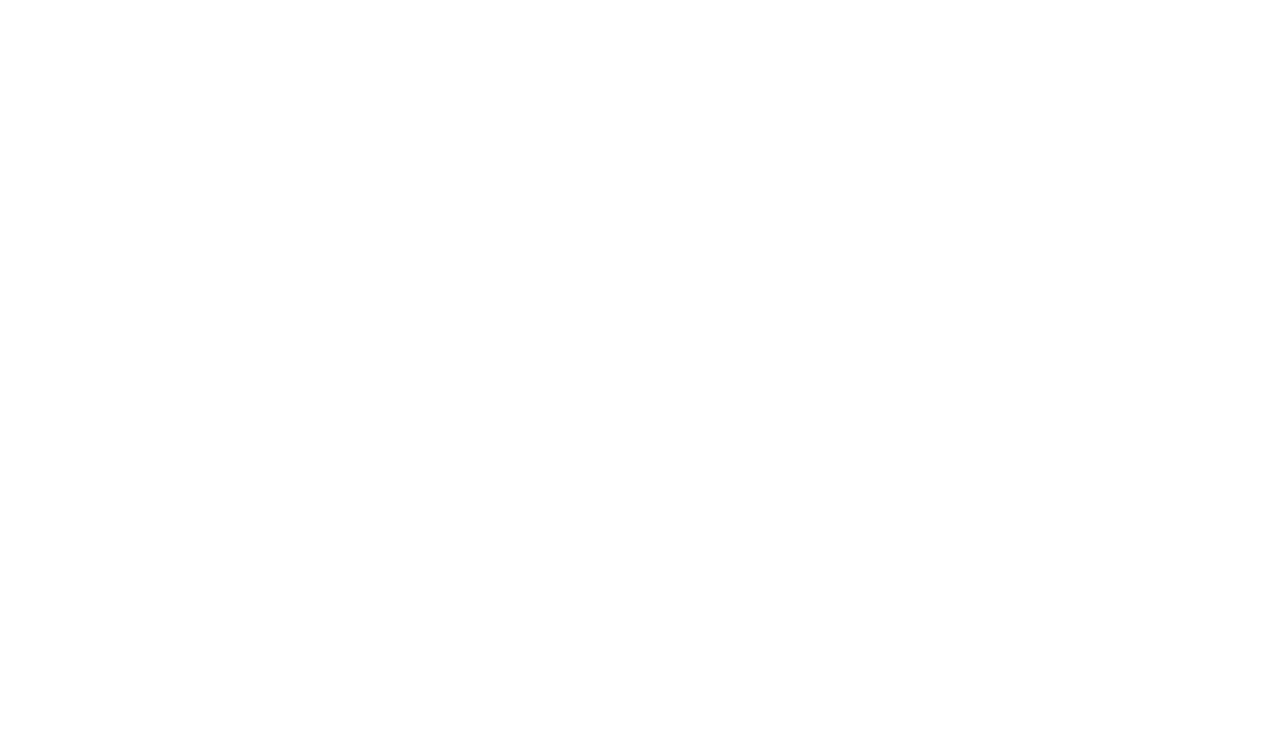
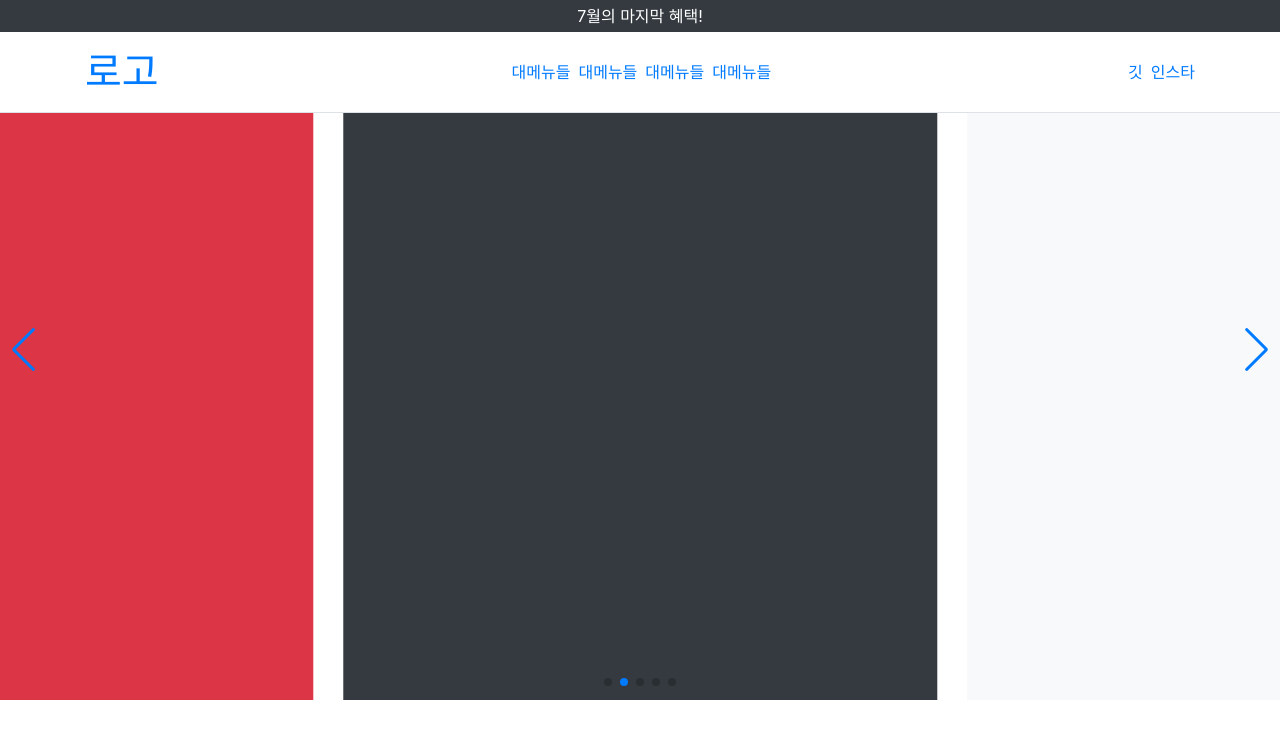
Before and after one commit to jisohyeon/2nd, a plain HTML site: page index.html in a window 1280 px wide. Drawn offline with nearby package versions, Linux system fonts and the light colour scheme.

Commit message:
2nd 제작한 메인페이지

```diff
--- a/index.html
+++ b/index.html
@@ -19,6 +19,62 @@
 
 </head>
 <body>
+    <!-- header#hd.border-bottom.fixed-top.bg-white.py-4/ pb(패딩 버튼-위에 붙는것) -->
+    <header id="hd" class="border-bottom fixed-top bg-white">
+        <!-- 컨테이더 밖에 광고 존재해야함 -->
+        <div class="bg-dark text-white text-center py-1">7월의 마지막 혜택!</div>
+        <div class="container py-3 d-flex justify-content-between align-items-center">
+            <!-- h1>a{로고} -->
+            <h1><a href="">로고</a></h1>
+            <!-- ul#gnb.d-md-flex>li.px-1*4>a{대메뉴들} -->
+            <ul id="gnb" class="d-md-flex">
+                <li class="px-1"><a href="">대메뉴들</a></li>
+                <li class="px-1"><a href="">대메뉴들</a></li>
+                <li class="px-1"><a href="">대메뉴들</a></li>
+                <li class="px-1"><a href="">대메뉴들</a></li>
+            </ul>
+            <!-- ul.sns.d-md-flex>li.px-1*2>a -->
+            <ul class="sns d-md-flex">
+                <li class="px-1"><a href="">깃</a></li>
+                <li class="pl-1"><a href="">인스타</a></li>
+            </ul>
 
+        </div>
+    </header>
+
+    <!-- .swiper.myswiper>.swiper-wrapper>.swiper-slide*5    맨 처음 스와이퍼는 필수 -->
+    <div class="swiper myswiper">
+        <div class="swiper-wrapper">
+            <div class="swiper-slide bg-danger"></div>
+            <div class="swiper-slide bg-dark"></div>
+            <div class="swiper-slide bg-light"></div>
+            <div class="swiper-slide bg-warning"></div>
+            <div class="swiper-slide bg-success"></div>
+        </div>
+        <div class="swiper-pagination"></div>
+        <div class="swiper-button-prev"></div>
+        <div class="swiper-button-next"></div>
+    </div>
+    <!-- 함수 세탁기 가져옴 -->
+    <script src="https://cdn.jsdelivr.net/npm/swiper@10/swiper-bundle.min.js"></script>
+    <script>
+        var swiper = new Swiper(".myswiper", {
+          spaceBetween: 30,
+          centeredSlides: true,
+          slidesPerView: 2.1,
+          autoplay: {
+            delay: 2500,
+            disableOnInteraction: false,
+          },
+          pagination: {
+            el: ".swiper-pagination",
+            clickable: true,
+          },
+          navigation: {
+            nextEl: ".swiper-button-next",
+            prevEl: ".swiper-button-prev",
+          },
+        });
+      </script>
 </body>
 </html>
--- a/scss/layout.scss
+++ b/scss/layout.scss
@@ -0,0 +1,9 @@
+ul, h1, h2, h3, h4, h5, h6, p{
+    margin: 0;
+    padding: 0;
+}
+
+.myswiper .swiper-slide{
+    height: calc(100vh - 100px);
+    // 화면 100vh 높이에서 100픽셀을 빼달라 / 단위가 다르니까 calc 씀
+}
```
Also changed, not shown: scss/layout.css, scss/layout.min.css.
